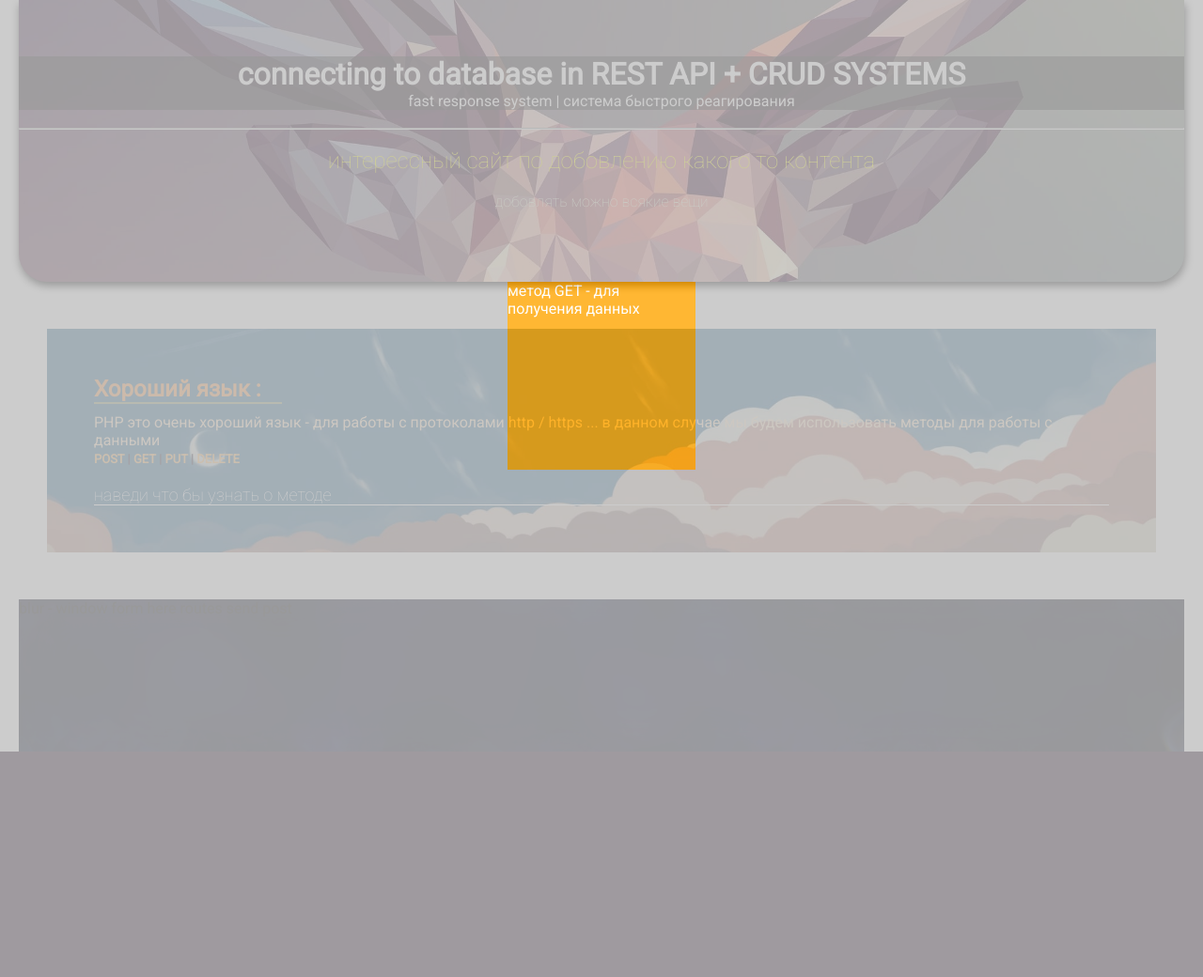
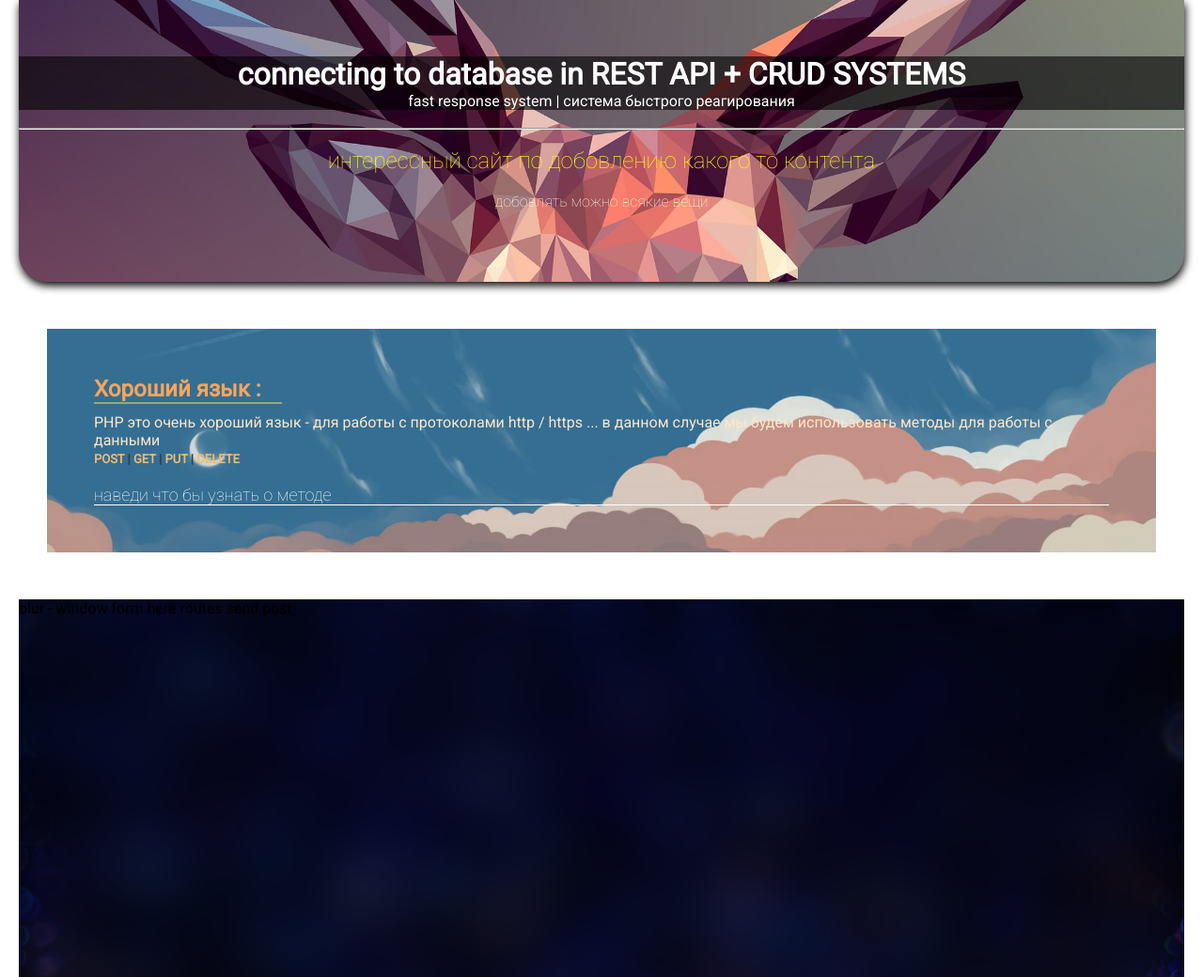
Before and after one commit to NightWolfHSS/php-app-rest-crud, a PHP site: page / in a window 1280 px wide. Shown: the top 1040 px of the page at 94% size. Before the commit the page ends 800 px from the top, so only its background shows below. Run offline with PHP 8.4, Linux system fonts and the light colour scheme.

Commit message:
ch3 popupp

```diff
--- a/index.php
+++ b/index.php
@@ -5,6 +5,7 @@
 	<meta name="viewport" content="width=device-width, initial-scale=1.0">
 	<title>php-template </title>
 	<link rel="stylesheet" href="/root/css/main.css">
+	<script defer src="/root/js/main.js"></script>
 </head>
 <body>
 
@@ -13,7 +14,7 @@
     		<div class="pop-get">
     			<p>метод GET - для получения данных </p>
     		</div>
-	   <!--  	<div class="pop-post">
+	    	<div class="pop-post">
 	    		<p>метод GET - для получения данных </p>
 	    	</div>
 	    	<div class="pop-put">
@@ -21,7 +22,7 @@
 	    	</div>
 	    	<div class="pop-del">
 	    		<p>метод GET - для получения данных </p>
-	    	</div> -->
+	    	</div>
     	</div>
     </div>
 
@@ -42,7 +43,7 @@
     	<section class="mob-i">
 	    <h2>Хороший язык : </h2>
 		   <p>PHP это очень хороший язык - для работы с протоколами http / https ... в данном случае мы будем использовать методы для работы с данными <br>
-		   	<b><span title="данный метод используется для добовления данных">POST</span> | <span title="данный метод используется для получения данных">GET</span> | <span title="данный метод используется для изменения данных">PUT</span> | <span title="данный метод используется для удаления данных">DELETE</span> </b></p>
+		   	<b><span class="xget" title="данный метод используется для добовления данных">POST</span> | <span title="данный метод используется для получения данных">GET</span> | <span title="данный метод используется для изменения данных">PUT</span> | <span title="данный метод используется для удаления данных">DELETE</span> </b></p>
 		   	<br>
 		   	<div class="mini-text"><p>наведи что бы узнать о методе</p></div>
     	</section>
--- a/root/css/main.css
+++ b/root/css/main.css
@@ -14,6 +14,10 @@
             user-select: none; /* Non-prefixed version, currently
                                   supported by Chrome, Edge, Opera and Firefox */
 }
+
+/*html { overflow: hidden; }*/
+
+
 
 @keyframes showImagen {
 	from {
@@ -54,12 +58,14 @@ header {
 
 
 .wrapper-puppop {
+	display: none!important;
 	opacity: 0.8;
 	z-index: 1;
 	position: fixed;
 	width: 100%;
 	height: 100%;
 	background: silver;
+
 }
 
 .container-pop {
--- a/root/js/main.js
+++ b/root/js/main.js
@@ -1 +1,15 @@
-/*popup about crud*/
+/**
+* popup about crud
+* [ DRY ] = ready
+*/
+
+let xget, xhide;
+xget = document.querySelector('.xget').addEventListener('click', function() {
+	if (this.className == this.className) {
+		document.querySelector('.' + `${this.className}`).style.color = 'red';
+	}
+}, false);
+
+xhide = document.querySelector().addEventListener('click', function() {
+  //  closed
+}, false);
```
